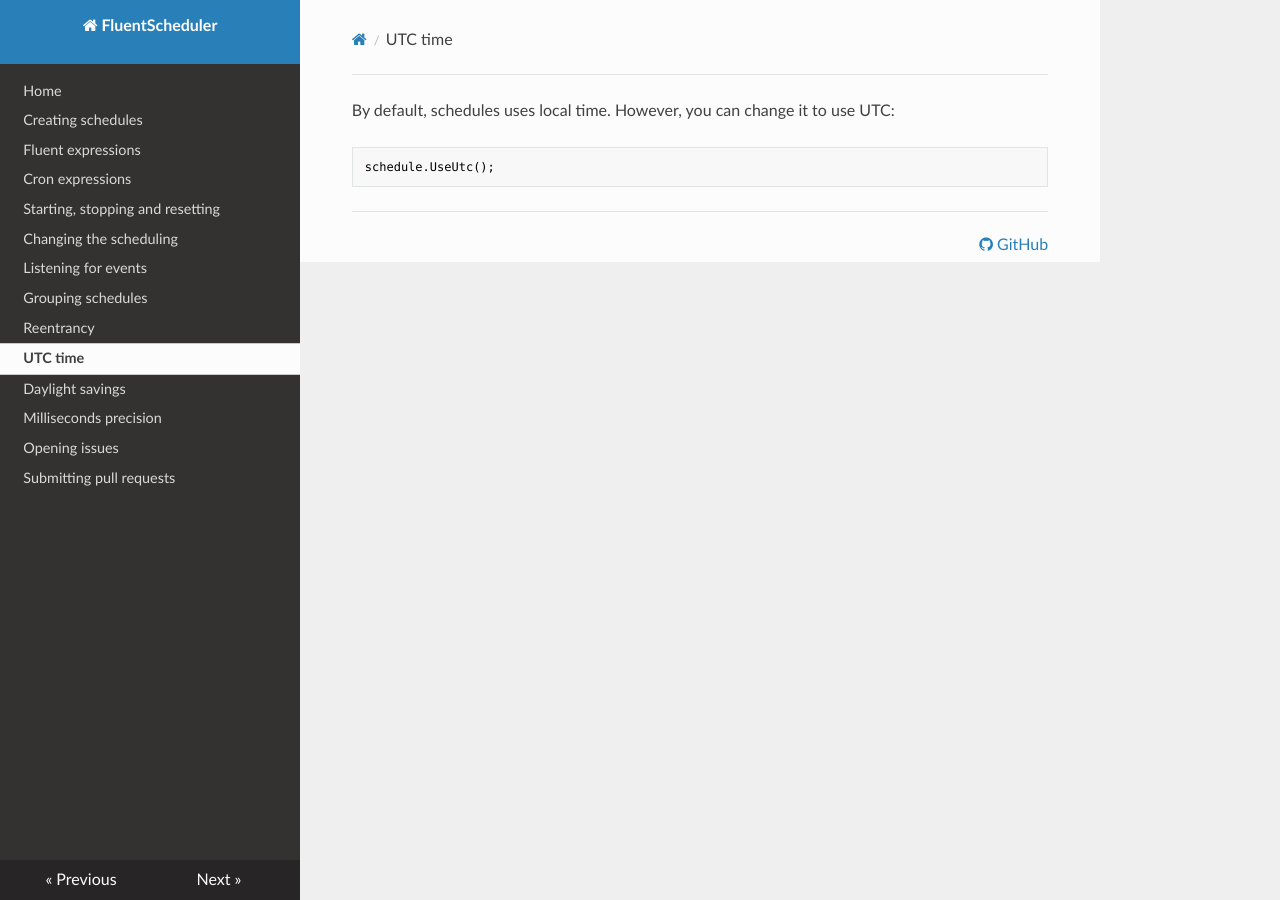
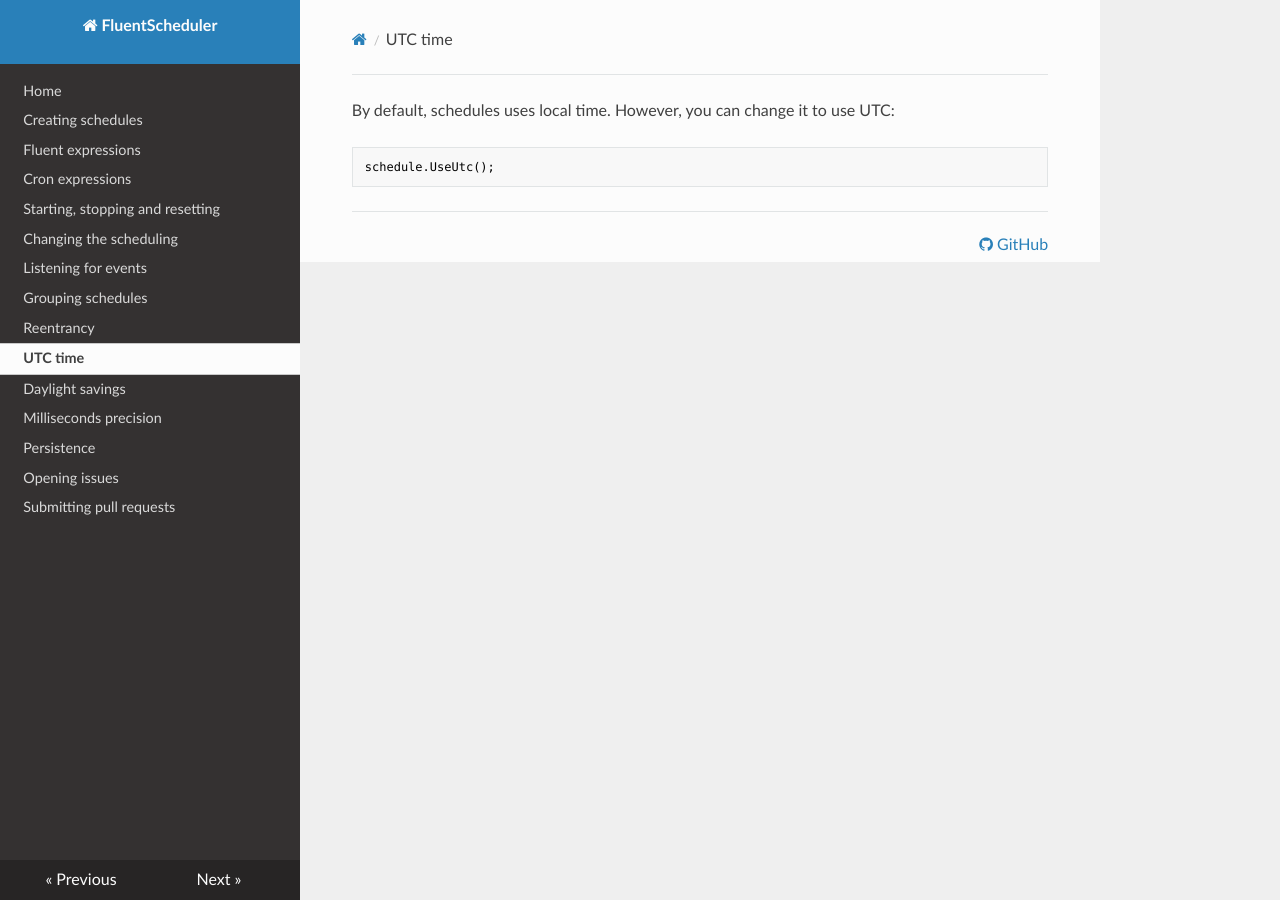
Before and after one commit to fluentscheduler/FluentScheduler, an MkDocs documentation site: the page built from Documentation/docs/utc-time.md, in a window 1280 px wide. Built offline with MkDocs 1.6.1, drawn with Linux system fonts in a browser that asks for light colours; nearby versions of some CDN libraries.

Commit message:
Note on persistence.

```diff
--- a/Documentation/mkdocs.yml
+++ b/Documentation/mkdocs.yml
@@ -17,6 +17,7 @@ nav:
   - UTC time: utc-time.md
   - Daylight savings: daylight-savings.md
   - Milliseconds precision: milliseconds-precision.md
+  - Persistence: persistence.md
   - Opening issues: opening-issues.md
   - Submitting pull requests: submitting-pull-requests.md
 
```
Also changed, not shown: Documentation/docs/persistence.md (added, +1 -0 lines).
